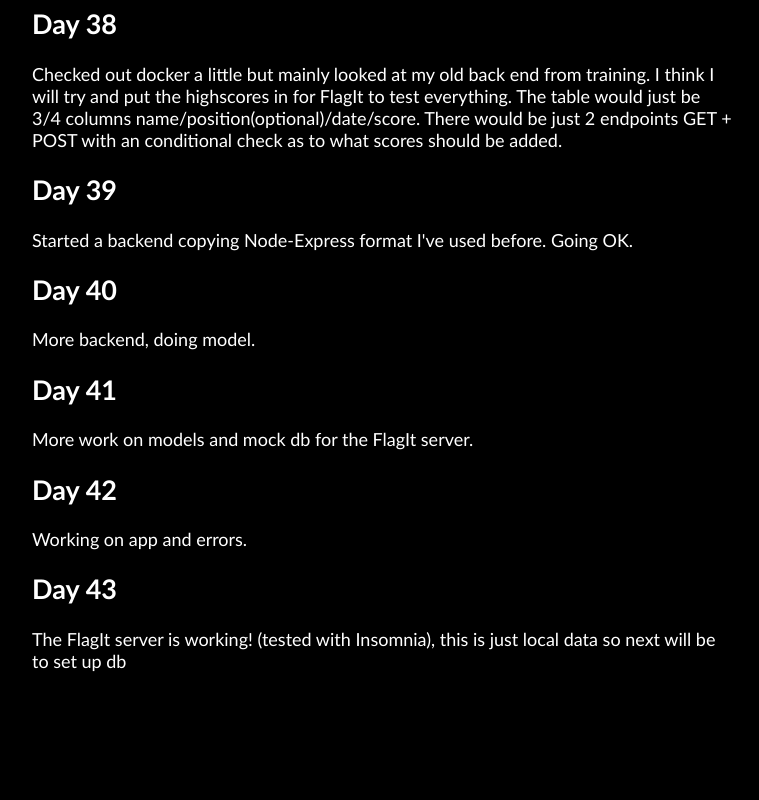
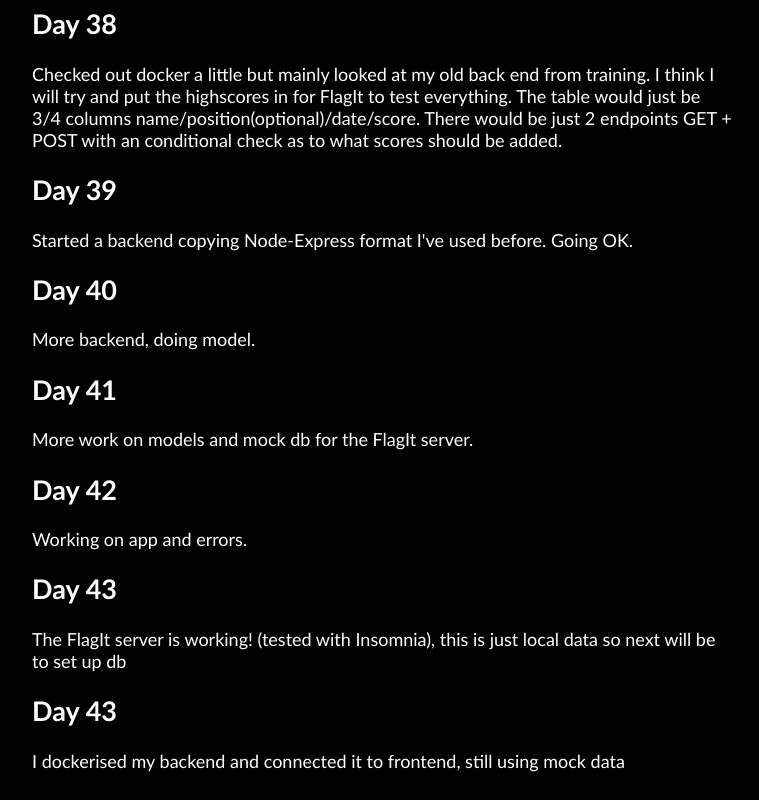
Before and after one commit to Georgie-x/100-days-of-code, a React (Vite) app: page / in a window 1280 px wide. Shown: the part 5960-6760 px from the top of the page, without its empty margins (258-1017 px from the left). Before the commit the page ends 6660 px from the top, so only its background shows below. Built offline with nearby package versions, Linux system fonts and the light colour scheme; a web font is replaced by a local one.

Commit message:
docker and febe connection

```diff
--- a/src/App.tsx
+++ b/src/App.tsx
@@ -233,6 +233,8 @@ function App() {
 			<p>Working on app and errors.</p>
 				<h2>Day 43</h2>
 			<p>The FlagIt server is working! (tested with Insomnia), this is just local data so next will be to set up db</p>
+			<h2>Day 43</h2>
+			<p>I dockerised my backend and connected it to frontend, still using mock data</p>
 		</div>
 	)
 }
```
